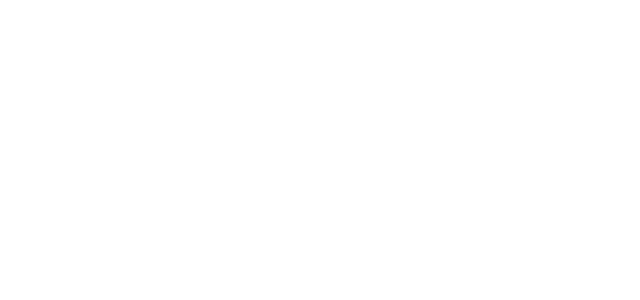
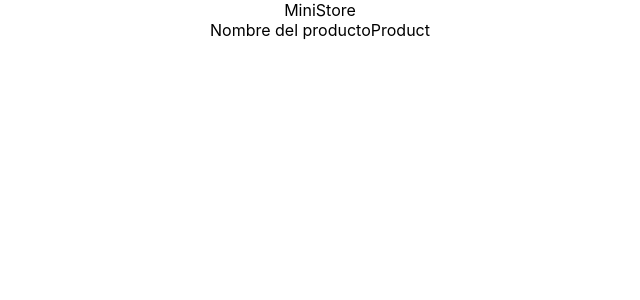
Before and after one commit to leotangram/mini-store-js, a React (Create React App) app: page /product/1 in a window 1280 px wide. Before the commit this address had no page. Shown: the top 300 px of the page, without its empty margins (320-960 px from the left). Built offline with nearby package versions, Linux system fonts and the light colour scheme.

Commit message:
[TDD] Test second route

```diff
--- a/src/App.js
+++ b/src/App.js
@@ -1,10 +1,14 @@
+import { BrowserRouter } from 'react-router-dom'
+
 import './App.css'
 import { Router } from './router'
 
 function App() {
   return (
     <div className="App">
-      <Router />
+      <BrowserRouter>
+        <Router />
+      </BrowserRouter>
     </div>
   )
 }
--- a/src/pages/product/Product.js
+++ b/src/pages/product/Product.js
@@ -1,3 +1,5 @@
+import { Layout } from '../../components/layout'
+
 export const Product = () => {
-  return <div>Product</div>
+  return <Layout title="Nombre del producto">Product</Layout>
 }
--- a/src/router/Router.js
+++ b/src/router/Router.js
@@ -1,13 +1,12 @@
-import { BrowserRouter, Routes, Route } from 'react-router-dom'
+import { Routes, Route } from 'react-router-dom'
 
-import { Products } from '../pages'
+import { Product, Products } from '../pages'
 
 export const Router = () => {
   return (
-    <BrowserRouter>
-      <Routes>
-        <Route path="/" element={<Products />} />
-      </Routes>
-    </BrowserRouter>
+    <Routes>
+      <Route path="/" element={<Products />} />
+      <Route path="/product/:id" element={<Product />} />
+    </Routes>
   )
 }
```
Also changed, not shown: src/tests/utils/index.js (added, +1 -0 lines), src/tests/utils/renderWithRouter.js (added, +10 -0 lines), 2 other files (tests, documents, lock files or other folders).
